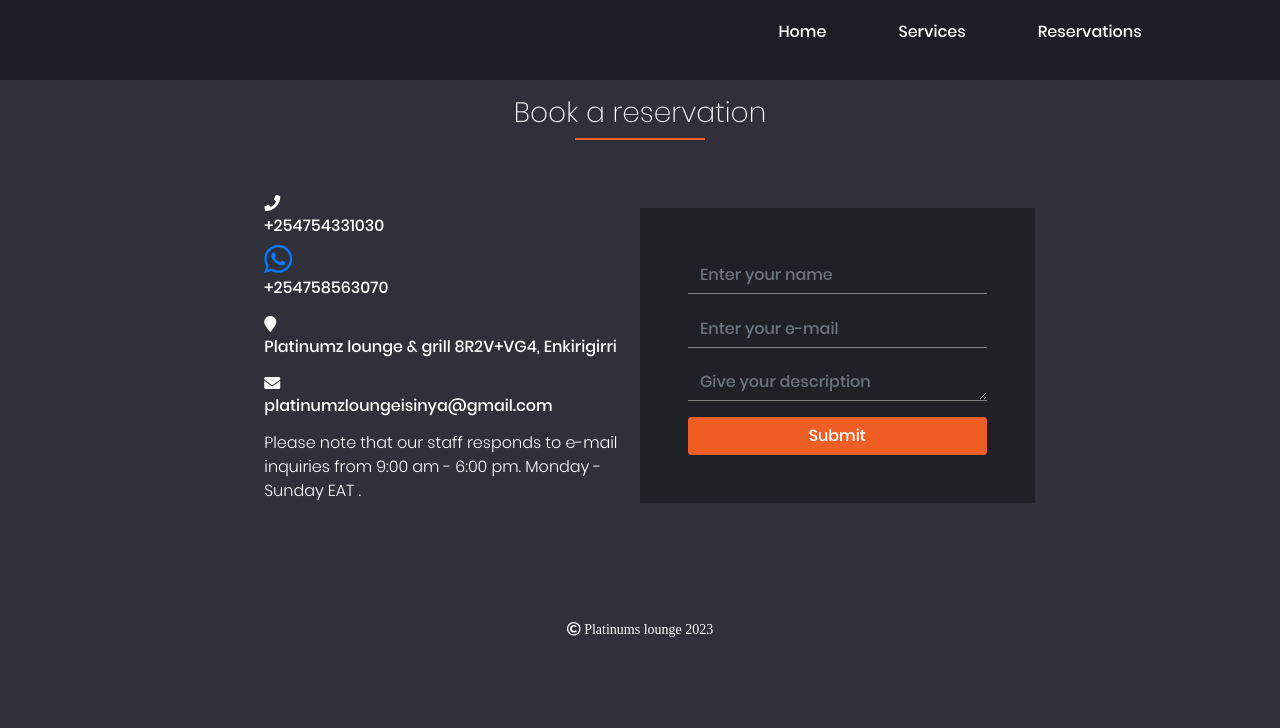
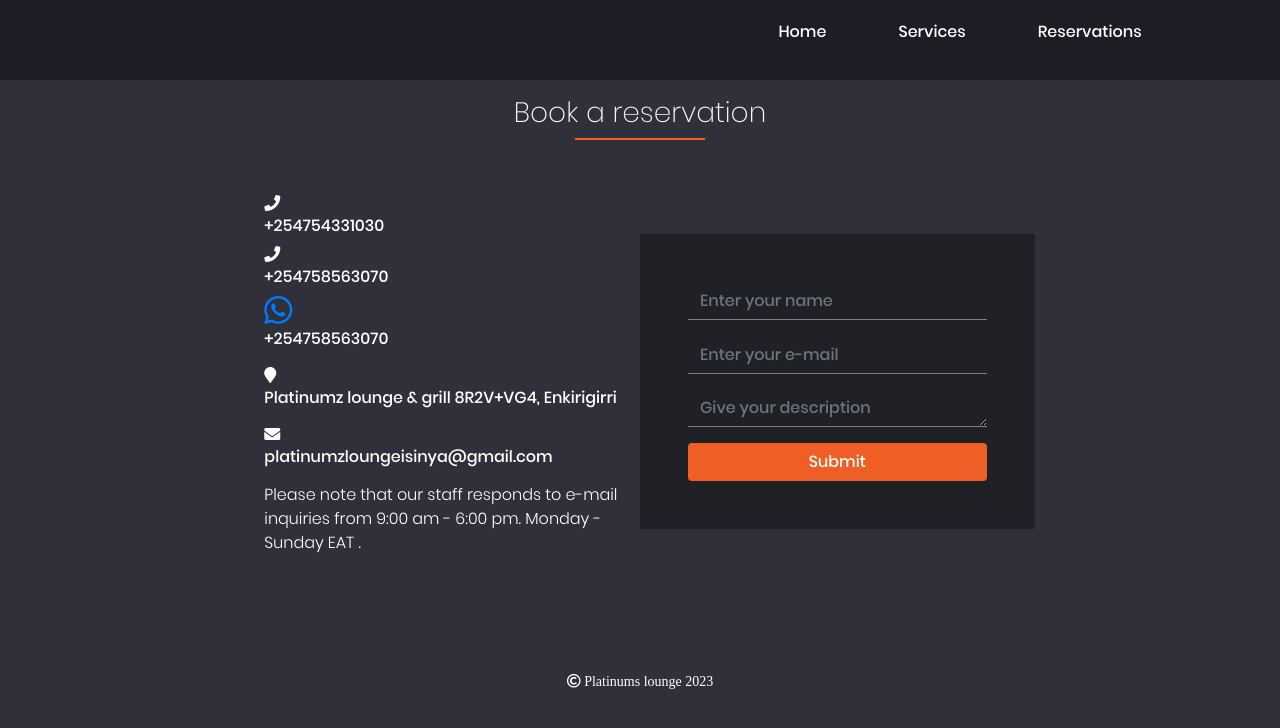
Before and after one commit to Skylimit007/aqua-platinums-lounge, a plain HTML site: page html/Contact.html in a window 1280 px wide. Drawn offline with Linux system fonts and the light colour scheme; a web font is replaced by a local one.

Commit message:
Update Contact.html

```diff
--- a/html/Contact.html
+++ b/html/Contact.html
@@ -52,7 +52,9 @@
                       <div class="col-lg-6">
                           <div class="p-1">
                               <i class="fa fa-phone text-white"></i><h6 class="text-white">+254754331030<br></h6>
+                               <i class="fa fa-phone text-white"></i><h6 class="text-white">+254758563070<br></h6>
                              <a href="https://wa.me/254758563070" target="_blank">
+
   <i class="fab fa-whatsapp fa-2x"></i><h6 class="text-white">+254758563070<br></h6>
 </a>
                           </div>
```
